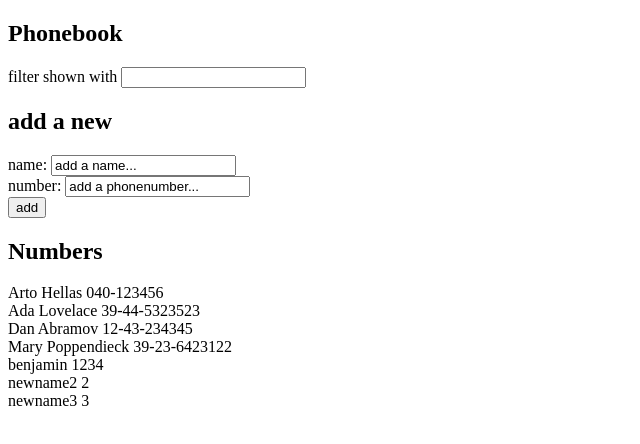
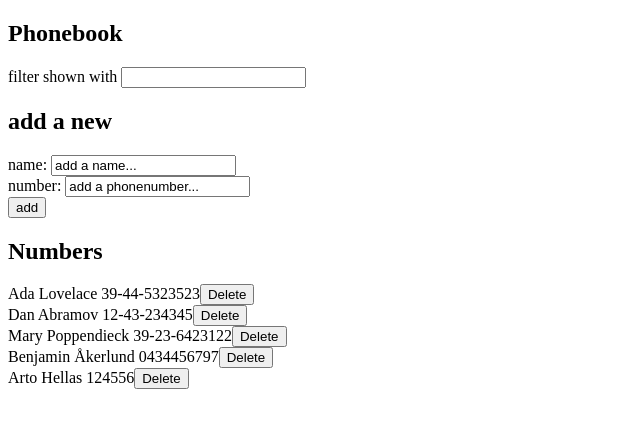
Before and after one commit to benjaminakerlund/fullstackopen-2023, a React (Create React App) app in the folder part2/phonebook/: page / in a window 1280 px wide. Shown: the top 444 px of the page, without its empty margins (0-640 px from the left). Built offline with nearby package versions, Linux system fonts and the light colour scheme; data requests are answered from the project's data file.

Commit message:
Finished exercise 2.14. For some reason sometimes the delete button won't refresh the application even though a delete operation has been succesfully completed...

```diff
--- a/part2/phonebook/db.json
+++ b/part2/phonebook/db.json
@@ -1,10 +1,5 @@
 {
   "persons": [
-    {
-      "name": "Arto Hellas",
-      "number": "040-123456",
-      "id": 1
-    },
     {
       "name": "Ada Lovelace",
       "number": "39-44-5323523",
@@ -21,19 +16,14 @@
       "id": 4
     },
     {
-      "name": "benjamin ",
-      "number": "1234",
+      "name": "Benjamin Åkerlund",
+      "number": "0434456797",
       "id": 5
     },
     {
-      "name": "newname2",
-      "number": "2",
+      "name": "Arto Hellas",
+      "number": "124556",
       "id": 6
-    },
-    {
-      "name": "newname3",
-      "number": "3",
-      "id": 7
     }
   ]
 }
--- a/part2/phonebook/src/App.js
+++ b/part2/phonebook/src/App.js
@@ -4,23 +4,24 @@ import Filter from './components/Filter'
 import ShowAll from './components/ShowAll'
 import ShowPerson from './components/ShowPerson'
 
+//DELETE THIS
+import axios from 'axios'
+import numbers from './services/numbers'
+
 const App = () => {
   /* State inits */
   const [persons, setPersons] = useState([])
   const [newName, setNewName] = useState('add a name...')
   const [newNumber, setNewNumber] = useState('add a phonenumber...')
-  const [nameList, setNameList] = useState([])
-  const [numberList, setNumberList] = useState([])
   const [filterName, setFilterName] = useState('')
 
   // Fecth stored data from database
   // 2.11
   useEffect( () => {
-    console.log("effect")
+    //console.log("effect")
     numberService //2.13
       .getAll()
       .then(response => {
-        console.log("promise fulfulled")
         setPersons(response.data)
       })
   }, [])
@@ -31,27 +32,46 @@ const App = () => {
   const handleNumberChange = (event) => setNewNumber(event.target.value)
   const handleFilterName = (event) => setFilterName(event.target.value)
 
-
-
   const addPerson = (event) => {
     event.preventDefault()
     const personObject = {name: newName, number: newNumber}
     // 2.7 check if the name is already in the phonebook
-    if (nameList.includes(personObject.name)) { //check if nameObject.name already in namaeList, returns true if so
+    if(persons.find(element => element.name === personObject.name)) { //check if nameObject.name already in namaeList, returns true if so
         alert(`${newName} is already added to phonebook`)
-
     } else { // continue normal execution
         // 2.12 update info in server also
         numberService // 2.13
           .create(personObject)
-          .then(response => {
-            setPersons(persons.concat(personObject))
-            setNameList(nameList.concat(personObject.name))
-            setNumberList(numberList.concat(personObject.number))
-            setNewName('add a name...')
-            setNewNumber('add a phonenumber...')
-          })
+          .then(
+            numberService
+              .getAll()
+              .then(response => {
+                setPersons(response.data)
+                setNewName('add a name...')
+                setNewNumber('add a phonenumber...')
+              })
+          )
       }
+  }
+
+  // 2.14
+  const toggleDelete = (obj) => {
+    if (window.confirm(`Delete ${obj.name} ?`)) {
+      numberService
+        .remove(obj)
+        .then(
+          numberService
+            .getAll()
+            .then(response => {
+              setPersons(response.data)
+            })
+        )
+      console.log("Delete succesful")
+    }
+    else {
+      console.log("Nothing was deleted")
+      window.alert("Nothing was deleted!")
+    }
   }
 
   return (
@@ -76,7 +96,11 @@ const App = () => {
       </form>
 
       <h2>Numbers</h2>
-      <Filter filterName={filterName} persons={persons} />
+      <Filter
+        filterName={filterName}
+        persons={persons}
+        toggleDelete={toggleDelete} //2.14
+        />
     </div>
   )
 }
--- a/part2/phonebook/src/components/Filter.js
+++ b/part2/phonebook/src/components/Filter.js
@@ -9,13 +9,13 @@ const Filter = (props) => {
     if (props.filterName === undefined) { // No filter was selected, display content as usual
       return (
         <div>
-          <ShowAll persons={props.persons} />
+          <ShowAll persons={props.persons} toggleDelete={props.toggleDelete}/>
         </div>
       )
     } else if (props.filterName === '') { // No filter was selected, display content as usual
       return (
         <div>
-          <ShowAll persons={props.persons} />
+          <ShowAll persons={props.persons} toggleDelete={props.toggleDelete}/>
         </div>
       )
     }
@@ -23,7 +23,12 @@ const Filter = (props) => {
       return (
         <div>
           {props.persons.filter(person => person.name.toUpperCase().includes(props.filterName.toUpperCase())).map(person => (
-            <ShowPerson key={person.name} name={person.name} number={person.number} />
+            <ShowPerson
+              key={person.name}
+              name={person.name}
+              number={person.number}
+              toggleDelete={() => props.toggleDelete(person.name)} //2.14
+              />
           ))}
         </div>
       )
--- a/part2/phonebook/src/components/ShowAll.js
+++ b/part2/phonebook/src/components/ShowAll.js
@@ -9,7 +9,9 @@ const ShowAll = (props) => {
             {props.persons.map(element => <ShowPerson
             key={element.name}
             name={element.name}
-            number={element.number} /> )}
+            number={element.number}
+            toggleDelete={() => props.toggleDelete(element)} //2.14
+            /> )}
         </div>
         )
     }
--- a/part2/phonebook/src/components/ShowPerson.js
+++ b/part2/phonebook/src/components/ShowPerson.js
@@ -1,6 +1,13 @@
 import React from "react"
 
 // Display one persons information
-const ShowPerson= (props) => <div>{props.name} {props.number}</div>
+const ShowPerson= ( props ) => {
+
+return (
+    <div>
+        {props.name} {props.number}
+        <button onClick={props.toggleDelete}>Delete</button>
+    </div>
+)} // 2.14 added button
 
 export default ShowPerson
--- a/part2/phonebook/src/services/numbers.js
+++ b/part2/phonebook/src/services/numbers.js
@@ -1,17 +1,23 @@
 import axios from 'axios'
-const baseUrl = 'http://localhost:3001/persons'
+const baseUrl = 'http://localhost:3001/persons/'
 
 // 2.13 extract the code that hadnles the communication with the backend into its own module
 const getAll = () => {
     return axios.get(baseUrl)
 }
 
-// Part of 2.13
+// 2.13
 const create = newObject => {
     return axios.post(baseUrl, newObject)
 }
 
+// 2.14
+const remove = personObject => {
+    return axios.delete(baseUrl.concat(personObject.id))
+}
+
 export default {
     getAll,
-    create
+    create,
+    remove
 }
```
